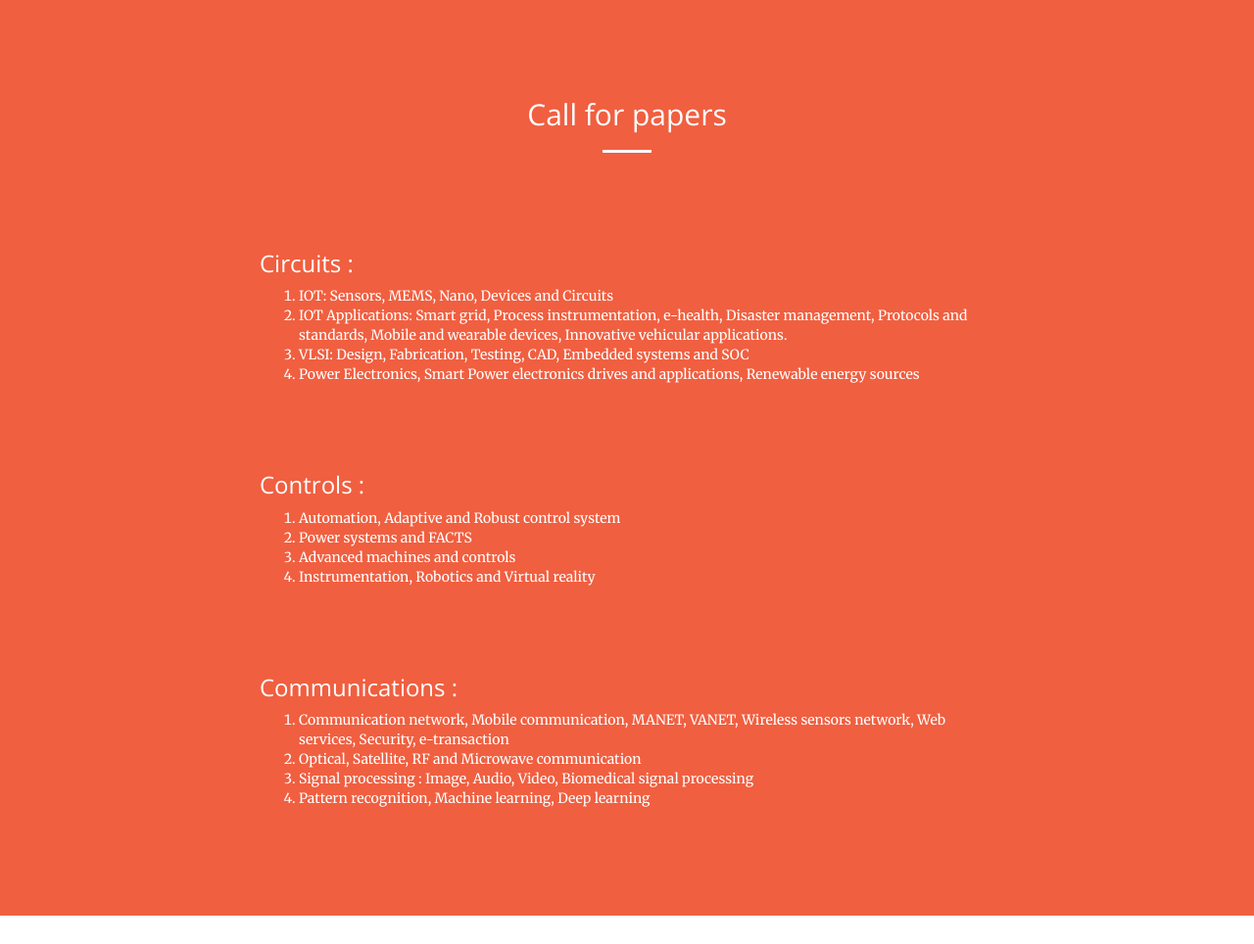
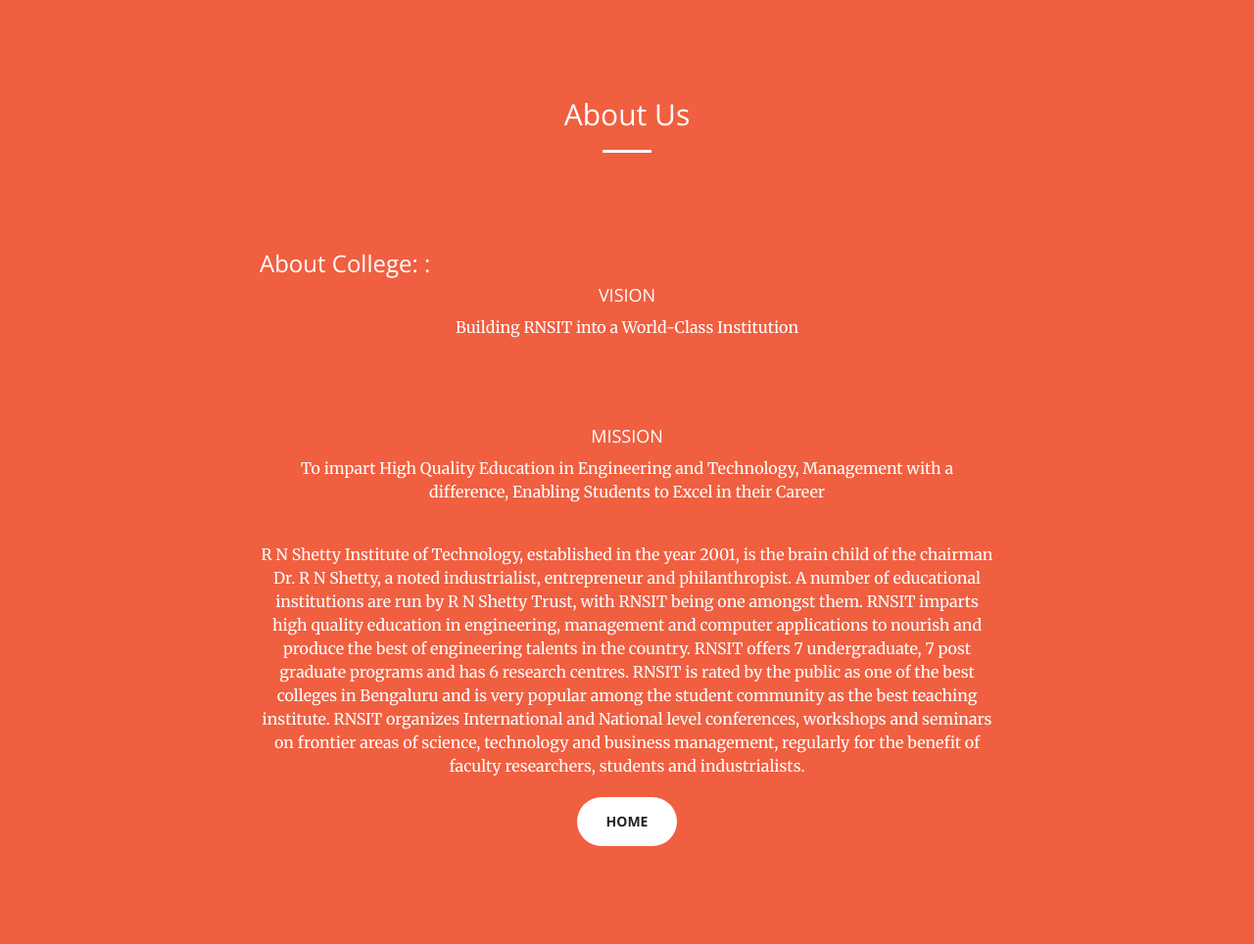
Before and after one commit to YoguBellad/ccube2017, a Jekyll site: the page built from About_Us.html, in a window 1280 px wide. Shown: the whole page at 98% size. Built offline with Jekyll 4.4.1, drawn with Linux system fonts in a browser that asks for light colours; before the commit the page ends 935 px from its top, so only the background shows below that.

Commit message:
add imgs & btnn2

```diff
--- a/_layouts/Abtus.html
+++ b/_layouts/Abtus.html
@@ -10,38 +10,19 @@
     <div class="container">
         <div class="row">
             <div class="col-lg-8 col-lg-offset-2 text-center">
-         <h2 class="section-heading">Call for papers</h2>
+         <h2 class="section-heading">About Us</h2>
                 <hr class="light">
               <br><br><br>
-              <h3 style="text-align: Left">Circuits :</h3>
-<ol style="text-align: Left">
-<li>IOT: Sensors, MEMS, Nano,  Devices and Circuits </li>
-<li>IOT Applications: Smart grid, Process instrumentation, e-health, Disaster management, Protocols and standards, Mobile and wearable devices, Innovative vehicular applications. </li>
-<li>VLSI: Design, Fabrication, Testing, CAD, Embedded systems and SOC </li>
-<li>Power Electronics, Smart Power electronics drives and applications, Renewable energy sources </li>
-</ol>
+              <h3 style="text-align: Left">About College: :</h3>
 
-
-              <br><br><br>
-<h3 style="text-align: Left">Controls :</h3>
-<ol style="text-align: Left">
-<li>Automation, Adaptive and Robust control system</li>
-<li>Power systems and FACTS</li>
-<li>Advanced machines and controls</li>
-<li>Instrumentation, Robotics and Virtual reality</li>
-</ol>
-
-              <br><br><br>
-<h3 style="text-align: Left">Communications :</h3>
-<ol style="text-align: Left">
-<li>Communication network, Mobile communication, MANET, VANET, Wireless sensors network, Web services, Security, e-transaction</li>
-<li>Optical, Satellite, RF and Microwave communication</li>
-<li>Signal processing : Image, Audio, Video, Biomedical signal processing</li>
-<li>Pattern recognition, Machine learning, Deep learning</li>
-  </ol>
-
-
-              <!--  <a href="call" class="btn btn-default btn-xl">Get Started!</a>-->
+<h4>VISION</h4>
+<p>Building RNSIT into a World-Class Institution</p><br><br><br>
+<h4>MISSION</h4>
+<p>To impart High Quality Education in Engineering and Technology, Management with a difference, Enabling Students to Excel in their Career</p>
+ <br>
+<p>R N Shetty Institute of Technology, established in the year 2001, is the brain child of the chairman Dr. R N Shetty, a noted industrialist, entrepreneur and philanthropist. A number of educational institutions are run by R N Shetty Trust, with RNSIT being one amongst them. RNSIT imparts high quality education in engineering, management and computer applications to nourish and produce the best of engineering talents in the country. RNSIT offers 7 undergraduate, 7 post graduate programs and has 6 research centres.  RNSIT is rated by the public as one of the best colleges in Bengaluru and is very popular among the student community as the best teaching institute. RNSIT organizes International and National level conferences, workshops and seminars on frontier areas of science, technology and business management, regularly for the benefit of faculty researchers, students and industrialists.
+   </p>
+              <a href="index" class="btn btn-default btn-xl">Home</a>
             </div>
         </div>
     </div>
```
Also changed, not shown: _layouts/c313.html (added, +81 -0 lines).
